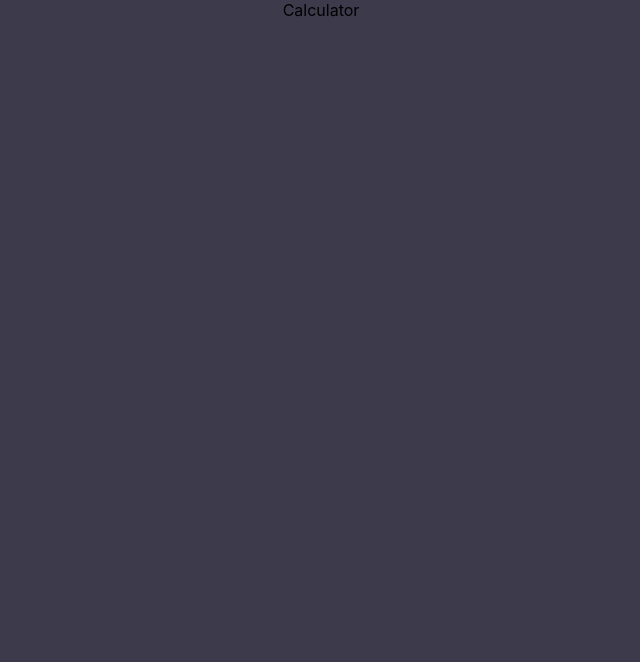
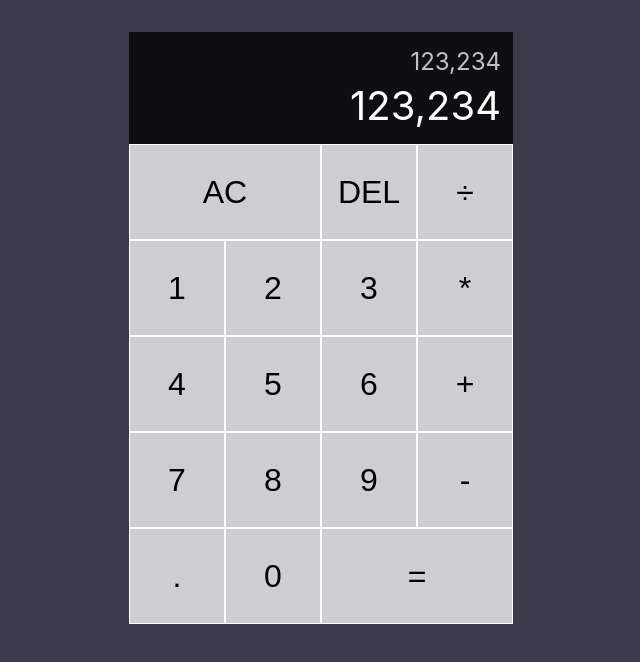
Before and after one commit to mlinhou/Daily-Tools, a React (Create React App) app: page /Calculator in a window 1280 px wide. Shown: the top 662 px of the page, without its empty margins (319-959 px from the left). Built offline with nearby package versions, Linux system fonts and the light colour scheme.

Commit message:
add calculator css

```diff
--- /dev/null
+++ b/src/components/Calculator.css
@@ -0,0 +1,48 @@
+
+
+.calculator-grid{
+    display: grid;
+    margin-top: 2rem;
+    justify-content: center;
+    grid-template-columns: repeat(4, 6rem);
+    grid-template-rows: minmax(7rem, auto) repeat(5, 6rem);
+}
+
+.calculator-grid > button {
+    cursor: pointer;
+    font-size: 2rem;
+    border: 1px solid white;
+    outline: none;
+    background-color: rgba(255, 255, 255, .75);
+}
+
+.calculator-grid > button:hover,
+.calculator-grid > button:focus{
+    background-color: rgba(255, 255, 255, .9);
+}
+
+.span-two{
+    grid-column: span 2;
+}
+
+.output{
+    grid-column: 1 / -1;
+    background-color: rgba(0, 0, 0, .75);
+    display: flex;
+    flex-direction: column;
+    align-items: flex-end;
+    justify-content: space-around;
+    padding: .75rem;
+    word-wrap: break-word;
+    word-break: break-all;
+}
+
+.output .previous-operand{
+    color: rgba(255, 255, 255, .75);
+    font-size: 1.5rem;
+}
+
+.output .current-operand{
+    color: white;
+    font-size: 2.5rem;
+}
--- a/src/components/Calculator.js
+++ b/src/components/Calculator.js
@@ -1,8 +1,33 @@
-import React from 'react'
+import React from 'react';
+import "./Calculator.css";
 
 function Calculator() {
   return (
-    <div>Calculator</div>
+    <div className="calculator-grid">
+      <div className="output">
+        <div className="previous-operand">123,234</div>
+        <div className='current-operand'>123,234</div>
+      </div>
+      <button className='span-two'>AC</button>
+      <button>DEL</button>
+      <button>÷</button>
+      <button>1</button>
+      <button>2</button>
+      <button>3</button>
+      <button>*</button>
+      <button>4</button>
+      <button>5</button>
+      <button>6</button>
+      <button>+</button>
+      <button>7</button>
+      <button>8</button>
+      <button>9</button>
+      <button>-</button>
+      <button>.</button>
+      <button>0</button>
+      <button className='span-two'>=</button>
+
+    </div>
   )
 }
 
```
